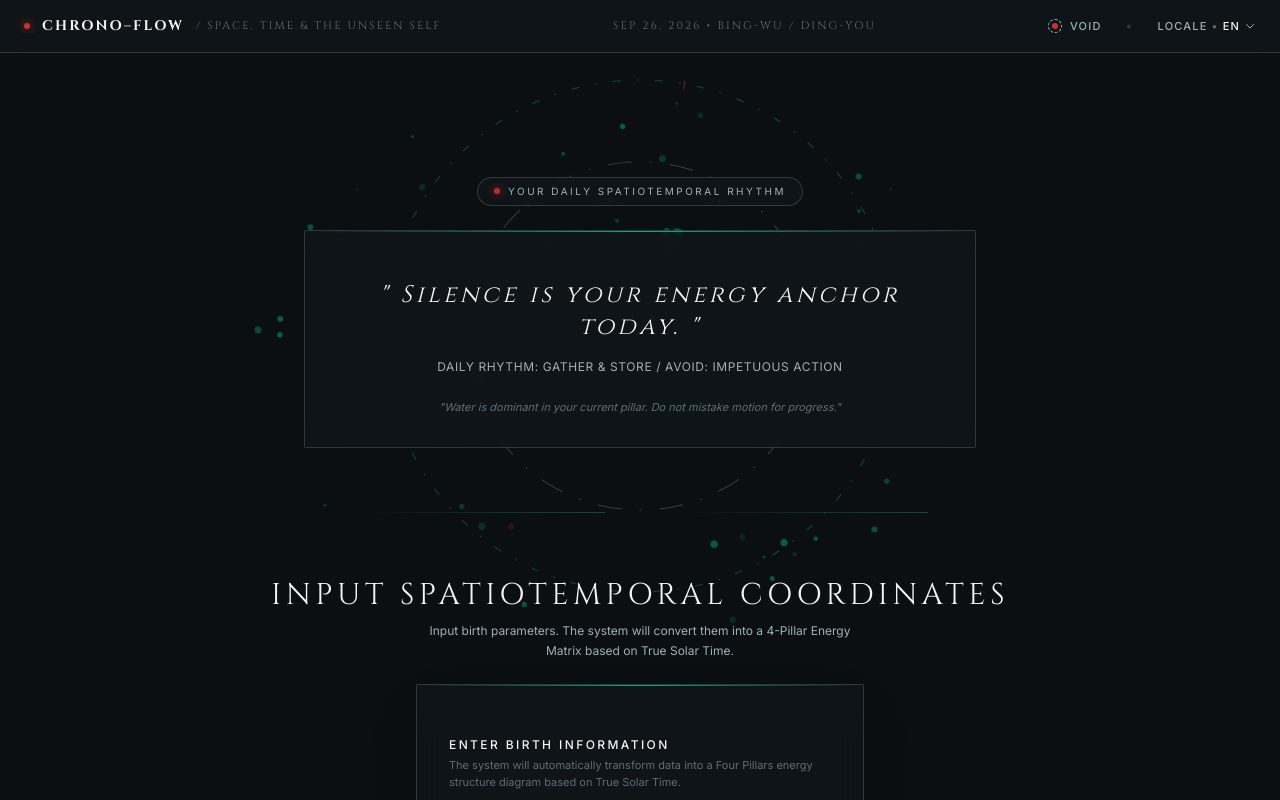
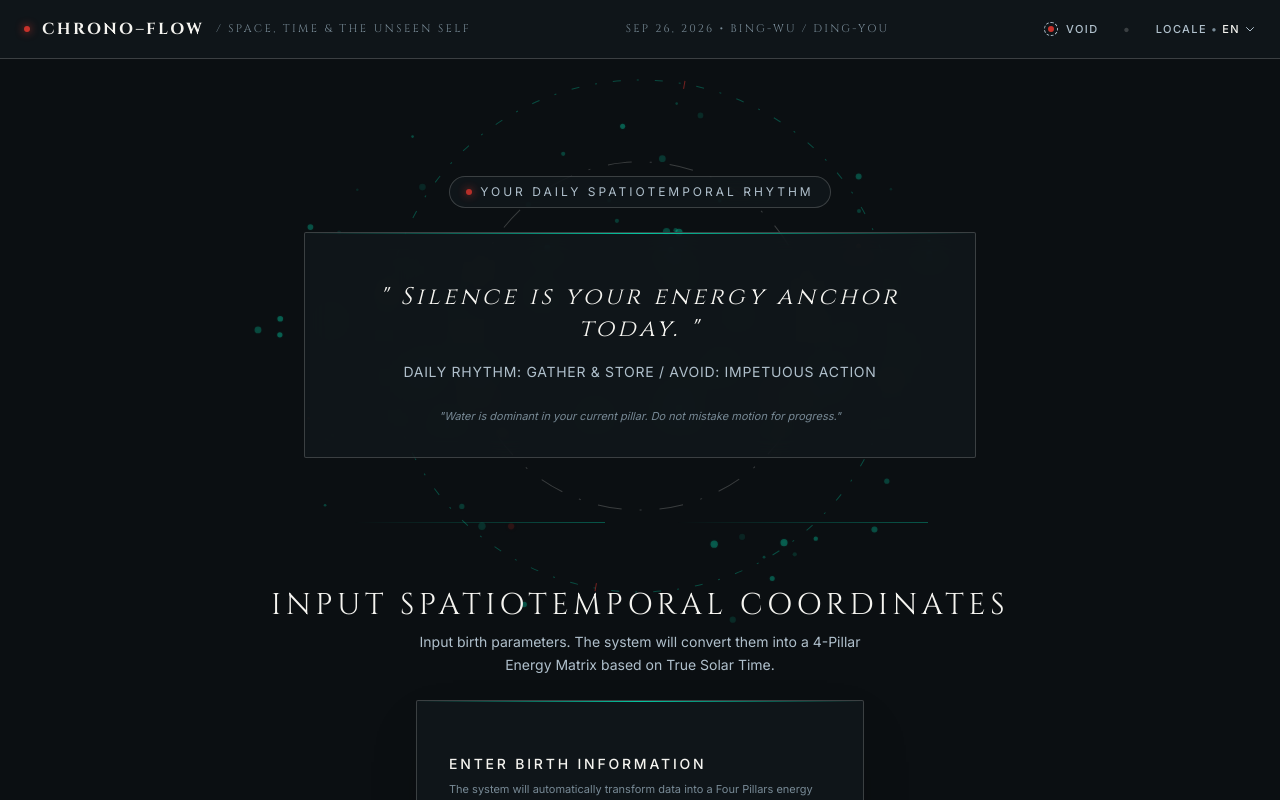
Before and after one commit to wxu198024-art/chrono-flow, a Next.js app: page / in a window 1280 px wide. Shown: the top 800 px of the page. Built offline with nearby package versions, Linux system fonts and the light colour scheme.

Commit message:
Update globals.css

```diff
--- a/app/globals.css
+++ b/app/globals.css
@@ -12,47 +12,55 @@
 :root,
 [data-theme="dark"] {
   --bg-primary: #0B0F12;           /* 深渊青黑 */
-  --bg-card: rgba(18, 24, 29, 0.65);/* 青黑毛玻璃卡片 */
-  --bg-card-hover: rgba(26, 35, 42, 0.85);
+  --bg-card: rgba(18, 24, 29, 0.75);/* 青黑毛玻璃卡片 */
+  --bg-card-hover: rgba(26, 35, 42, 0.90);
 
-  --text-primary: #F5F4F0;         /* 宣纸冷白 */
-  --text-secondary: #9EB0BC;       /* 灰青次要字 (提高对比度) */
-  --text-muted: #5D6E7A;           /* 极淡灰字 */
+  --text-primary: #F5F4F0;         /* 宣纸冷白 (清晰高对比) */
+  --text-secondary: #B0C0CC;       /* 灰青次要字 (再次提高对比度) */
+  --text-muted: #788A96;           /* 舒适辅助灰字 (大幅提升可读性) */
 
-  --border-line: rgba(255, 255, 255, 0.15); /* 1px 极细几何边框 */
-  --border-line-hover: rgba(0, 255, 204, 0.45);
+  --border-line: rgba(255, 255, 255, 0.18); /* 1px 极细几何边框 */
+  --border-line-hover: rgba(0, 255, 204, 0.55);
 
-  --input-bg: rgba(13, 18, 22, 0.8);        /* 输入框加深底色 */
-  --input-border: rgba(255, 255, 255, 0.2);
+  --input-bg: rgba(13, 18, 22, 0.85);       /* 输入框加深底色 */
+  --input-border: rgba(255, 255, 255, 0.25);
 
-  --yao-light: rgba(0, 255, 204, 0.65);    /* 玉冷青光线 (清晰可见) */
+  --yao-light: rgba(0, 255, 204, 0.75);    /* 玉冷青光线 */
   --cinnabar: #C8322B;                     /* 朱砂红 */
   --accent-glow: rgba(0, 255, 204, 0.15);
+
+  /* 解决 Amber 刺眼眩光问题，改用沉稳微光琥珀金 */
+  --accent-amber: #E0A96D;
+  --accent-amber-glow: rgba(224, 169, 109, 0.18);
 }
 
 /* 2. 【实 / 阳】暖沙寂素 (Modern Wabi-Sabi) */
 [data-theme="light"] {
-  --bg-primary: #E6E1D5;           /* 暖钛砂石 / 哑光粗陶 */
-  --bg-card: rgba(255, 253, 248, 0.75); /* 提升卡片高光白色对比 */
-  --bg-card-hover: rgba(255, 255, 255, 0.95);
+  --bg-primary: #E8E3D8;           /* 暖钛砂石 / 哑光粗陶 */
+  --bg-card: rgba(255, 253, 248, 0.88); /* 提高卡片底色高光白色对比 */
+  --bg-card-hover: rgba(255, 255, 255, 0.98);
 
-  --text-primary: #1C1917;         /* 极深碳木色 (大幅提升清晰度) */
-  --text-secondary: #4A443F;       /* 风蚀深灰棕 */
-  --text-muted: #786E65;           /* 沉静浅赭 */
+  --text-primary: #1C1917;         /* 浓墨碳木色 (最高清晰度) */
+  --text-secondary: #3D3732;       /* 深沉风蚀灰棕 (大幅提升字迹识别度) */
+  --text-muted: #6B6158;           /* 沉静浅赭 (避免虚化) */
 
-  --border-line: rgba(42, 39, 37, 0.25); /* 明显刻痕线 */
-  --border-line-hover: rgba(184, 58, 46, 0.5);
+  --border-line: rgba(42, 39, 37, 0.28); /* 明显刻痕线 */
+  --border-line-hover: rgba(184, 58, 46, 0.6);
 
-  --input-bg: rgba(238, 233, 222, 0.9);   /* 输入框与卡片形成明暗阶梯 */
-  --input-border: rgba(42, 39, 37, 0.35);  /* 输入框高对比边框 */
+  --input-bg: rgba(238, 233, 222, 0.95);  /* 输入框明暗分层 */
+  --input-border: rgba(42, 39, 37, 0.40);  /* 输入框高对比边框 */
 
-  --yao-light: rgba(120, 100, 80, 0.75);  /* 浅赭断续线 (增强清晰度) */
+  --yao-light: rgba(100, 80, 60, 0.85);   /* 浅赭断续线 */
   --cinnabar: #B83A2E;                     /* 沉暗朱砂 */
-  --accent-glow: rgba(184, 58, 46, 0.12);
+  --accent-glow: rgba(184, 58, 46, 0.15);
+
+  /* 暖沙模式下的沉稳棕琥珀，替代黄字 */
+  --accent-amber: #B45309;
+  --accent-amber-glow: rgba(180, 83, 9, 0.12);
 }
 
 /* ==========================================================================
-   GLOBAL BASE STYLES
+   GLOBAL BASE STYLES & TYPOGRAPHY SCALING (字号放大与舒适度修复)
    ========================================================================== */
 
 body {
@@ -61,13 +69,67 @@ body {
   font-family: 'Inter', -apple-system, BlinkMacSystemFont, sans-serif;
   min-height: 100vh;
   overflow-x: hidden;
+  line-height: 1.65;
+  -webkit-font-smoothing: antialiased;
+  -moz-osx-font-smoothing: grayscale;
   transition: background-color 0.4s ease, color 0.4s ease;
+}
+
+/* 放大微小字号，解决视觉费眼问题 */
+.text-\[10px\] {
+  font-size: 0.75rem !important; /* 原 10px 强制升级为 12px */
+  line-height: 1.1rem !important;
+}
+
+.text-xs {
+  font-size: 0.875rem !important; /* 原 12px 强制升级为 14px */
+  line-height: 1.4rem !important;
+}
+
+.text-sm {
+  font-size: 1rem !important; /* 原 14px 强制升级为 16px */
+  line-height: 1.65rem !important;
 }
 
 /* 高冷史诗感衬线标题 */
 .font-serif-title {
   font-family: 'Cinzel', 'Noto Serif SC', serif;
   letter-spacing: 0.15em;
+}
+
+/* ==========================================================================
+   THEME ADAPTATION FOR TAILWIND UTILITIES (解决刺眼与多主题看不清)
+   ========================================================================== */
+
+/* 映射 TailWind 琥珀色/黄色系到高舒适度变量 */
+.text-amber-200, .text-amber-300, .text-amber-400, .text-amber-500 {
+  color: var(--accent-amber) !important;
+}
+
+.bg-amber-500\/15, .bg-amber-950\/30, .bg-amber-950\/20 {
+  background-color: var(--accent-amber-glow) !important;
+}
+
+.border-amber-500\/40, .border-amber-900\/50, .border-amber-800 {
+  border-color: var(--border-line) !important;
+}
+
+/* 映射 TailWind 暗暗中灰色文本到当前主题的高可读次要字体 */
+.text-neutral-300, .text-neutral-400 {
+  color: var(--text-secondary) !important;
+}
+
+.text-neutral-500 {
+  color: var(--text-muted) !important;
+}
+
+/* 卡片背景与边框主题自适应 */
+.bg-neutral-900\/40, .bg-neutral-900\/80, .bg-neutral-950\/60 {
+  background-color: var(--bg-card) !important;
+}
+
+.border-neutral-800, .border-neutral-800\/90, .border-neutral-900 {
+  border-color: var(--border-line) !important;
 }
 
 /* ==========================================================================
```
